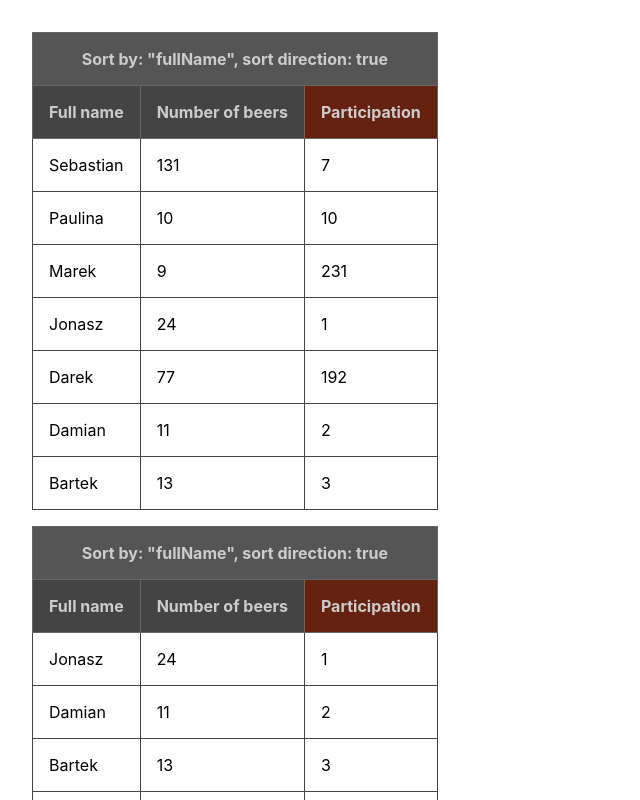
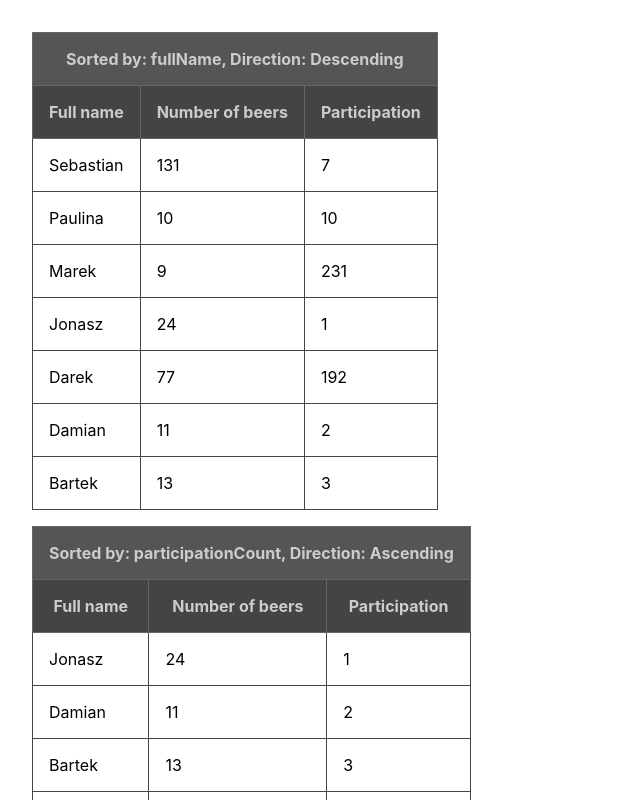
Before and after one commit to argasek/codebrainers-2020-09, a React (Create React App) app: page / in a window 1280 px wide. Shown: the top 800 px of the page, without its empty margins (0-640 px from the left). Built offline with nearby package versions, Linux system fonts and the light colour scheme.

Commit message:
Add information in table header for sorting method.

```diff
--- a/src/components/StudentList.js
+++ b/src/components/StudentList.js
@@ -7,7 +7,7 @@ function StudentList(props) {
     const sortBy = props.sortBy;
     const sortDirection = props.sortDirection;
     const multiplier = sortDirection ? 1 : -1;
-
+    const sortDirectionPrint = sortDirection ? 'Ascending' : 'Descending';
 
     const sortedStudents = students.sort((student1, student2) => {
         const a = student1[sortBy];
@@ -27,12 +27,12 @@ function StudentList(props) {
         <table className='student-table' cellSpacing="0" cellPadding="0">
             <thead>
             <tr>
-                <th colspan={3} style={{backgroundColor: '#555'}}>Sort by: "fullName", sort direction: true</th>
+                <th colspan={3} style={{backgroundColor: '#555'}}>Sorted by: {sortBy}, Direction: {sortDirectionPrint}</th>
             </tr>
             <tr>
                 <th>Full name</th>
                 <th>Number of beers</th>
-                <th style={{backgroundColor: '#621'}}>Participation</th>
+                <th>Participation</th>
             </tr>
             </thead>
             <tbody>
```
